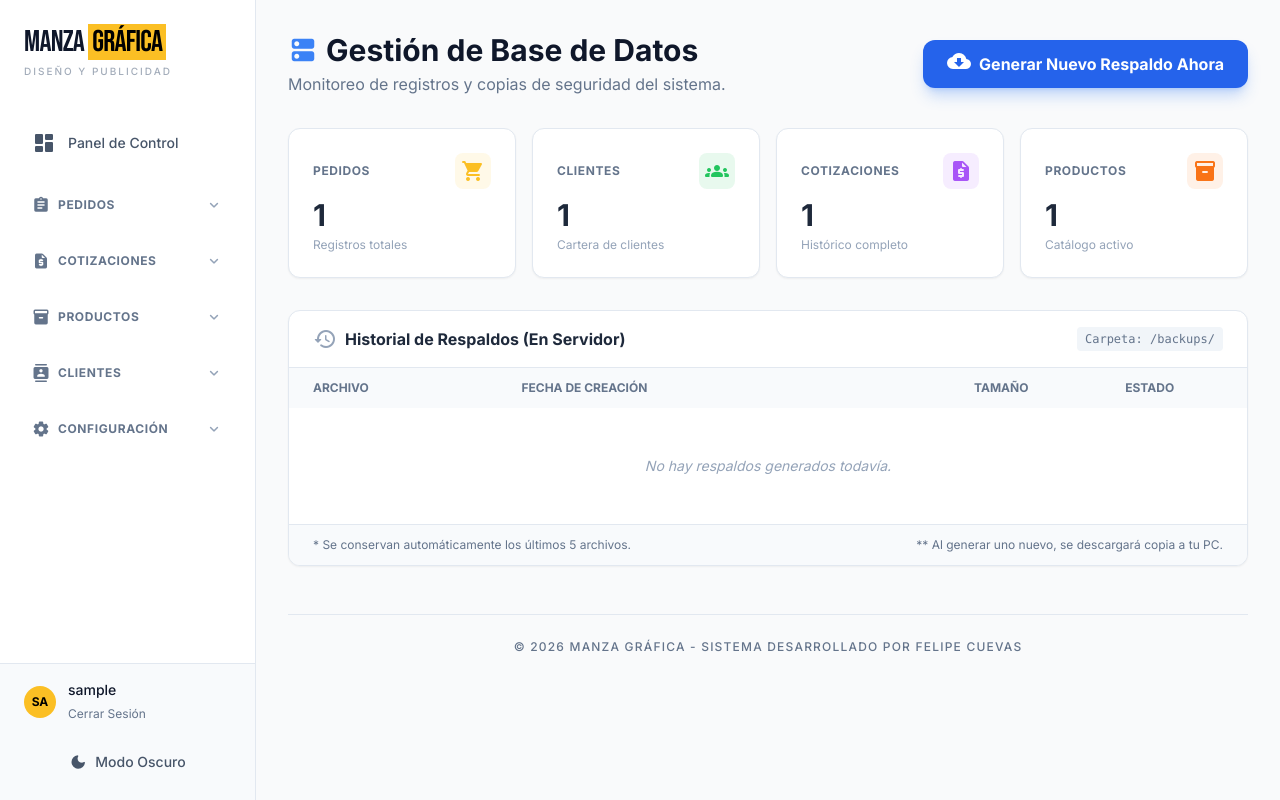
After one commit to ffelipecuevasc/ManzagraficaPedidosApp, a Django app: page /configuracion/respaldar_bd/ in a window 1280 px wide. The commit adds this page. Run offline with Django 5.2, Linux system fonts and the light colour scheme; a user stored in the database is signed in; tables that the repository leaves empty hold one stand-in row (values such as "Sample post"); some libraries are stand-ins or nearby versions.

Commit message:
Mejora: Implementación del módulo para respaldar la base de datos.

```diff
--- a/pedidos/templates/pedidos/base.html
+++ b/pedidos/templates/pedidos/base.html
@@ -177,7 +177,7 @@
                     <span class="material-icons-round text-lg mr-2 opacity-70 group-hover/item:opacity-100">storage</span>
                     Respaldar BD
                 </a>
-                <a href="#"
+                <a href="{% url 'respaldar_bd' %}"
                    class="flex items-center pl-8 pr-3 py-2 text-sm font-medium rounded-md text-slate-500 dark:text-slate-400 hover:text-slate-900 dark:hover:text-white transition-colors group/item">
                     <span class="material-icons-round text-lg mr-2 opacity-70 group-hover/item:opacity-100">settings_backup_restore</span>
                     Restaurar BD
--- /dev/null
+++ b/pedidos/templates/pedidos/respaldar_bd.html
@@ -0,0 +1,122 @@
+{% extends 'pedidos/base.html' %}
+
+{% block title %}Respaldo de Base de Datos - Manza Gráfica{% endblock %}
+
+{% block content %}
+<div class="max-w-6xl mx-auto">
+    <div class="mb-8 flex flex-col md:flex-row md:items-center justify-between gap-4">
+        <div>
+            <h1 class="text-3xl font-bold text-slate-900 dark:text-white flex items-center gap-2">
+                <span class="material-icons-round text-blue-500 text-3xl">dns</span>
+                Gestión de Base de Datos
+            </h1>
+            <p class="text-slate-500 dark:text-slate-400 mt-1">
+                Monitoreo de registros y copias de seguridad del sistema.
+            </p>
+        </div>
+
+        <a href="{% url 'generar_respaldo_bd' %}"
+           class="bg-blue-600 hover:bg-blue-700 text-white px-6 py-3 rounded-xl font-bold shadow-lg shadow-blue-500/30 hover:shadow-blue-500/50 transition-all flex items-center gap-2 transform hover:-translate-y-1">
+            <span class="material-icons-round animate-bounce">cloud_download</span>
+            Generar Nuevo Respaldo Ahora
+        </a>
+    </div>
+
+    <div class="grid grid-cols-2 md:grid-cols-4 gap-4 mb-8">
+        <div class="bg-white dark:bg-card-dark p-6 rounded-xl border border-slate-200 dark:border-neutral-800 shadow-sm">
+            <div class="flex items-center justify-between mb-2">
+                <h3 class="text-slate-500 dark:text-slate-400 text-xs font-bold uppercase tracking-wider">Pedidos</h3>
+                <span class="material-icons-round text-primary bg-primary/10 p-1.5 rounded-lg">shopping_cart</span>
+            </div>
+            <p class="text-3xl font-black text-slate-800 dark:text-white">{{ metricas.total_pedidos }}</p>
+            <p class="text-xs text-slate-400 mt-1">Registros totales</p>
+        </div>
+
+        <div class="bg-white dark:bg-card-dark p-6 rounded-xl border border-slate-200 dark:border-neutral-800 shadow-sm">
+            <div class="flex items-center justify-between mb-2">
+                <h3 class="text-slate-500 dark:text-slate-400 text-xs font-bold uppercase tracking-wider">Clientes</h3>
+                <span class="material-icons-round text-green-500 bg-green-500/10 p-1.5 rounded-lg">groups</span>
+            </div>
+            <p class="text-3xl font-black text-slate-800 dark:text-white">{{ metricas.total_clientes }}</p>
+            <p class="text-xs text-slate-400 mt-1">Cartera de clientes</p>
+        </div>
+
+        <div class="bg-white dark:bg-card-dark p-6 rounded-xl border border-slate-200 dark:border-neutral-800 shadow-sm">
+            <div class="flex items-center justify-between mb-2">
+                <h3 class="text-slate-500 dark:text-slate-400 text-xs font-bold uppercase tracking-wider">Cotizaciones</h3>
+                <span class="material-icons-round text-purple-500 bg-purple-500/10 p-1.5 rounded-lg">request_quote</span>
+            </div>
+            <p class="text-3xl font-black text-slate-800 dark:text-white">{{ metricas.total_cotizaciones }}</p>
+            <p class="text-xs text-slate-400 mt-1">Histórico completo</p>
+        </div>
+
+        <div class="bg-white dark:bg-card-dark p-6 rounded-xl border border-slate-200 dark:border-neutral-800 shadow-sm">
+            <div class="flex items-center justify-between mb-2">
+                <h3 class="text-slate-500 dark:text-slate-400 text-xs font-bold uppercase tracking-wider">Productos</h3>
+                <span class="material-icons-round text-orange-500 bg-orange-500/10 p-1.5 rounded-lg">inventory_2</span>
+            </div>
+            <p class="text-3xl font-black text-slate-800 dark:text-white">{{ metricas.total_productos }}</p>
+            <p class="text-xs text-slate-400 mt-1">Catálogo activo</p>
+        </div>
+    </div>
+
+    <div class="bg-white dark:bg-card-dark rounded-xl border border-slate-200 dark:border-neutral-800 shadow-sm overflow-hidden">
+        <div class="px-6 py-4 border-b border-slate-200 dark:border-neutral-800 flex items-center justify-between">
+            <h2 class="font-bold text-slate-800 dark:text-white flex items-center gap-2">
+                <span class="material-icons-round text-slate-400">history</span>
+                Historial de Respaldos (En Servidor)
+            </h2>
+            <span class="text-xs font-mono bg-slate-100 dark:bg-neutral-800 text-slate-500 px-2 py-1 rounded">
+                Carpeta: /backups/
+            </span>
+        </div>
+
+        <div class="overflow-x-auto">
+            <table class="w-full text-left text-sm">
+                <thead class="bg-slate-50 dark:bg-neutral-900/50 text-slate-500 dark:text-slate-400 font-bold uppercase text-xs">
+                    <tr>
+                        <th class="px-6 py-3">Archivo</th>
+                        <th class="px-6 py-3">Fecha de Creación</th>
+                        <th class="px-6 py-3 text-right">Tamaño</th>
+                        <th class="px-6 py-3 text-center">Estado</th>
+                    </tr>
+                </thead>
+                <tbody class="divide-y divide-slate-100 dark:divide-neutral-800">
+                    {% for backup in backups %}
+                    <tr class="hover:bg-slate-50 dark:hover:bg-neutral-800/50 transition-colors">
+                        <td class="px-6 py-4 font-mono text-slate-700 dark:text-slate-300">
+                            <div class="flex items-center gap-2">
+                                <span class="material-icons-round text-slate-400 text-sm">description</span>
+                                {{ backup.nombre }}
+                            </div>
+                        </td>
+                        <td class="px-6 py-4 text-slate-600 dark:text-slate-400">
+                            {{ backup.fecha|date:"d M Y, H:i" }}
+                        </td>
+                        <td class="px-6 py-4 text-right font-mono text-slate-600 dark:text-slate-400">
+                            {{ backup.size_kb }} KB
+                        </td>
+                        <td class="px-6 py-4 text-center">
+                            <span class="inline-flex items-center gap-1 px-2.5 py-0.5 rounded-full text-xs font-medium bg-green-100 text-green-800 dark:bg-green-900/30 dark:text-green-400">
+                                <span class="w-1.5 h-1.5 rounded-full bg-green-500"></span>
+                                Disponible
+                            </span>
+                        </td>
+                    </tr>
+                    {% empty %}
+                    <tr>
+                        <td colspan="4" class="px-6 py-12 text-center text-slate-400 italic">
+                            No hay respaldos generados todavía.
+                        </td>
+                    </tr>
+                    {% endfor %}
+                </tbody>
+            </table>
+        </div>
+        <div class="bg-slate-50 dark:bg-neutral-900/30 px-6 py-3 border-t border-slate-200 dark:border-neutral-800 text-xs text-slate-500 flex justify-between">
+            <span>* Se conservan automáticamente los últimos 5 archivos.</span>
+            <span>** Al generar uno nuevo, se descargará copia a tu PC.</span>
+        </div>
+    </div>
+</div>
+{% endblock %}
--- a/pedidos/urls.py
+++ b/pedidos/urls.py
@@ -1,8 +1,9 @@
 from django.urls import path
+from .views import respaldar_bd, generar_respaldo_bd
 from . import views
 
 urlpatterns = [
-    # DASHBOARD
+    # PANEL DE CONTROL
     path('', views.dashboard, name='dashboard'),
 
     # PEDIDOS
@@ -38,4 +39,8 @@ urlpatterns = [
     path('productos/eliminar/<int:pk>/', views.eliminar_producto, name='eliminar_producto'),
     path('api/producto/nuevo/', views.api_crear_producto_rapido, name='api_crear_producto_rapido'),
     path('productos/<int:pk>/', views.detalle_producto, name='detalle_producto'),
+
+    # GESTIÓN DE BD
+    path('configuracion/respaldar_bd/', views.respaldar_bd, name='respaldar_bd'), # El Panel Visual
+    path('configuracion/respaldar_bd/accion/', views.generar_respaldo_bd, name='generar_respaldo_bd'), # El Botón Funcional
 ]
--- a/pedidos/views.py
+++ b/pedidos/views.py
@@ -1,19 +1,21 @@
+from PedidosApp import settings
 from django.shortcuts import render, redirect, get_object_or_404
-from django.contrib.auth.decorators import login_required
+from django.contrib.auth.decorators import login_required, user_passes_test
 from django.core.paginator import Paginator
 from django.db.models import Q, Count, Sum, F
-from django.http import JsonResponse
+from django.http import JsonResponse, FileResponse, HttpResponseForbidden, HttpResponse
 from django.views.decorators.http import require_POST
 from .models import Pedido, Cliente, Cotizacion, Producto, ItemPedido, ItemCotizacion
 from .forms import PedidoForm, ClienteForm, CotizacionForm, ProductoForm
 from .decorators import transaccion_segura
 from django.utils import timezone
-from datetime import timedelta
+from datetime import timedelta, datetime
 from django.template.loader import render_to_string
-from django.http import HttpResponse
 from django.db.models import ProtectedError
+from .utils import generar_respaldo_mysql
 import weasyprint
 import json
+import os
 
 # ==========================================
 # PANEL DE CONTROL
@@ -790,6 +792,69 @@ def api_crear_producto_rapido(request):
         })
 
 # ==========================================
+# GESTIÓN DE SISTEMA (RESPALDOS)
+# ==========================================
+
+def es_superusuario(user):
+    return user.is_superuser
+
+@login_required
+@user_passes_test(es_superusuario)
+def respaldar_bd(request):
+    """
+    Vista Dashboard: Muestra métricas y listado de backups existentes.
+    """
+    # 1. Recopilar Métricas de la BD actual
+    metricas = {
+        'total_pedidos': Pedido.objects.count(),
+        'total_clientes': Cliente.objects.count(),
+        'total_cotizaciones': Cotizacion.objects.count(),
+        'total_productos': Producto.objects.count(),
+    }
+
+    # 2. Listar archivos en la carpeta 'backups'
+    backup_dir = os.path.join(settings.BASE_DIR, 'backups')
+    lista_backups = []
+
+    if os.path.exists(backup_dir):
+        with os.scandir(backup_dir) as entries:
+            for entry in entries:
+                if entry.is_file() and entry.name.endswith('.sql') and entry.name != '.gitkeep':
+                    # Obtener stats del archivo
+                    stats = entry.stat()
+                    fecha_mod = datetime.fromtimestamp(stats.st_mtime)
+
+                    lista_backups.append({
+                        'nombre': entry.name,
+                        'fecha': fecha_mod,
+                        'size_kb': round(stats.st_size / 1024, 2)  # Peso en KB
+                    })
+
+    # 3. Ordenar: El más reciente primero
+    lista_backups.sort(key=lambda x: x['fecha'], reverse=True)
+
+    return render(request, 'pedidos/respaldar_bd.html', {
+        'metricas': metricas,
+        'backups': lista_backups
+    })
+
+@login_required
+@user_passes_test(es_superusuario)
+def generar_respaldo_bd(request):
+    """
+    Acción: Genera el .sql y fuerza la descarga.
+    """
+    try:
+        ruta_archivo = generar_respaldo_mysql()
+        archivo = open(ruta_archivo, 'rb')
+        response = FileResponse(archivo)
+        nombre_archivo = os.path.basename(ruta_archivo)
+        response['Content-Disposition'] = f'attachment; filename="{nombre_archivo}"'
+        return response
+    except Exception as e:
+        return HttpResponse(f"Error crítico: {str(e)}")
+
+# ==========================================
 # GESTIÓN DE ERRORES HTTP
 # ==========================================
 
```
Also changed, not shown: pedidos/utils.py (added, +88 -0 lines).
